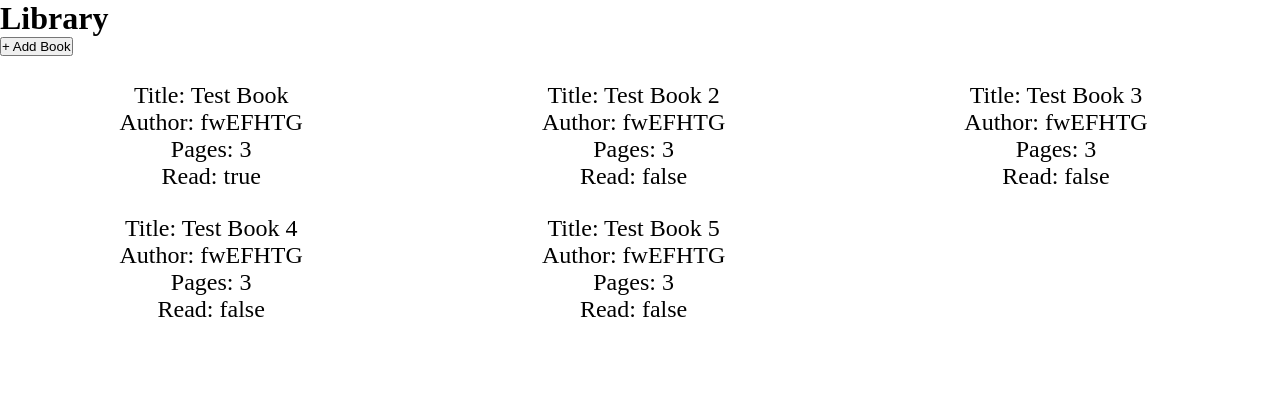
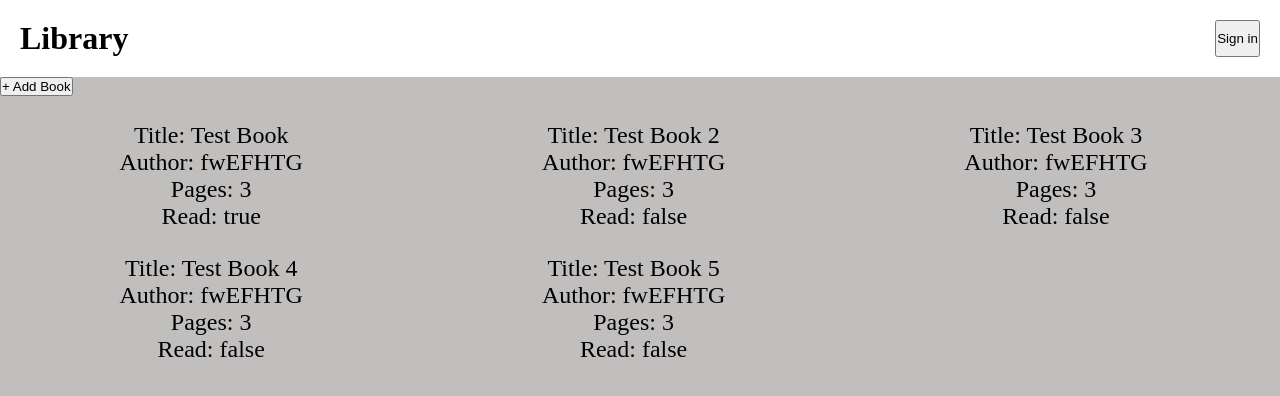
Before and after one commit to manny53365/odin-library, a plain HTML site: page index.html in a window 1280 px wide. Drawn offline with Linux system fonts and the light colour scheme.

Commit message:
added some styling to the top of the page

```diff
--- a/css/styles.css
+++ b/css/styles.css
@@ -1,6 +1,27 @@
 * {
     margin: 0;
     padding: 0;
+}
+
+body {
+    background-color: rgb(193, 190, 190);
+}
+
+.top-container {
+    display: flex;
+    flex-direction: row;
+    background-color: white;
+    justify-content: space-between;
+}
+
+.top-left {
+    display: inherit;
+    margin: 20px;
+}
+
+.top-right {
+    display: inherit;
+    margin: 20px;
 }
 
 .book-cards {
--- a/index.html
+++ b/index.html
@@ -8,7 +8,14 @@
         <link rel="stylesheet" href="./css/styles.css">
     </head>
     <body>
-        <h1>Library</h1>
+        <div class="top-container">
+            <div class="top-left">
+                <h1>Library</h1>
+            </div>
+            <div class="top-right">
+                <button type="submit">Sign in</button>
+            </div>
+        </div>
         <div class="book-container">
             <button type="submit" id="add-book-btn">+ Add Book</button>
             <div class="book-cards" id="book-cards"></div>
```
